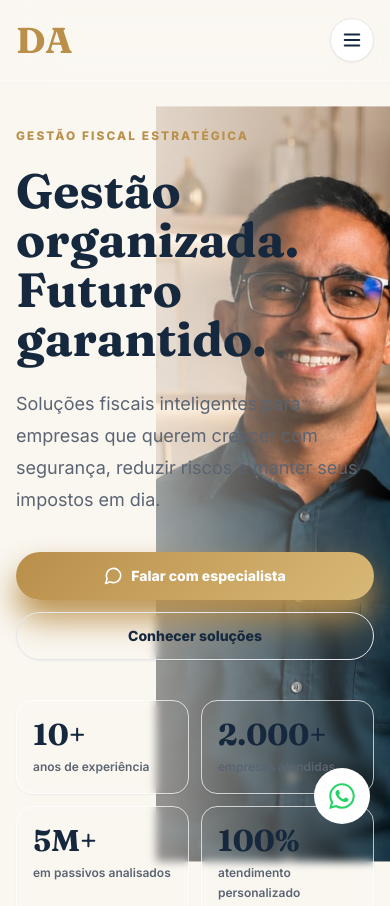
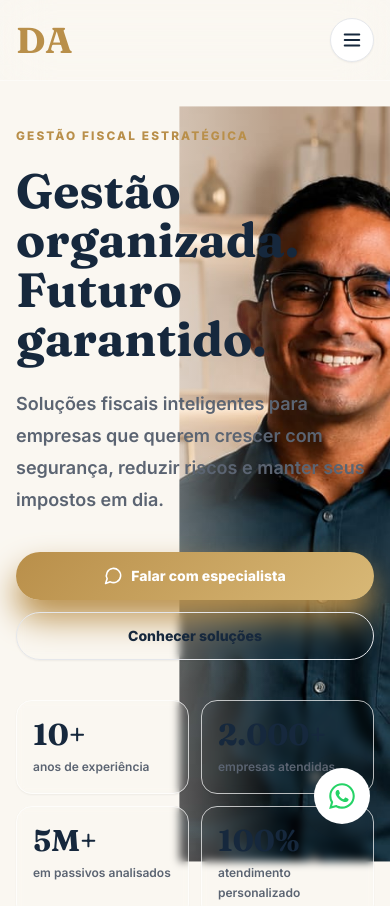
Before and after one commit to samuarchanjo-cloud/danielarchanjocontabilidade, a React (Vite) app: page / in a window 390 px wide. Shown: the top 906 px of the page. Built offline with nearby package versions, Linux system fonts and the light colour scheme.

Commit message:
Ajuste na foto da hero para versao mobile

```diff
--- a/src/components/sections/Hero.jsx
+++ b/src/components/sections/Hero.jsx
@@ -31,9 +31,9 @@ function Hero() {
       <img
         src={heroImage}
         alt=""
-        className="absolute inset-0 h-full w-full origin-right translate-x-[18%] scale-[0.78] object-cover object-[78%_center] md:translate-x-0 md:origin-center md:scale-100 md:object-center"
+        className="absolute inset-0 h-full w-full origin-right translate-x-[24%] scale-[0.78] object-cover object-[78%_center] md:translate-x-0 md:origin-center md:scale-100 md:object-center"
       />
-      <div className="absolute inset-0 bg-gradient-to-r from-bg via-bg/78 to-bg/6 md:from-bg md:via-bg/62 md:to-transparent" />
+      <div className="absolute inset-0 bg-gradient-to-r from-bg from-[0%] via-bg/90 via-[48%] to-bg/10 to-[72%] md:from-bg md:via-bg/62 md:to-transparent" />
 
       <div className="container-page relative z-10 flex min-h-[calc(100vh-80px)] items-center py-12">
         <motion.div
@@ -50,7 +50,7 @@ function Hero() {
               </span>
             ))}
           </h1>
-          <p className="mt-6 max-w-xl text-lg leading-8 text-text-secondary">
+          <p className="mt-6 max-w-xl text-lg font-semibold leading-8 text-text-secondary">
             {hero.subtitle}
           </p>
 
```
